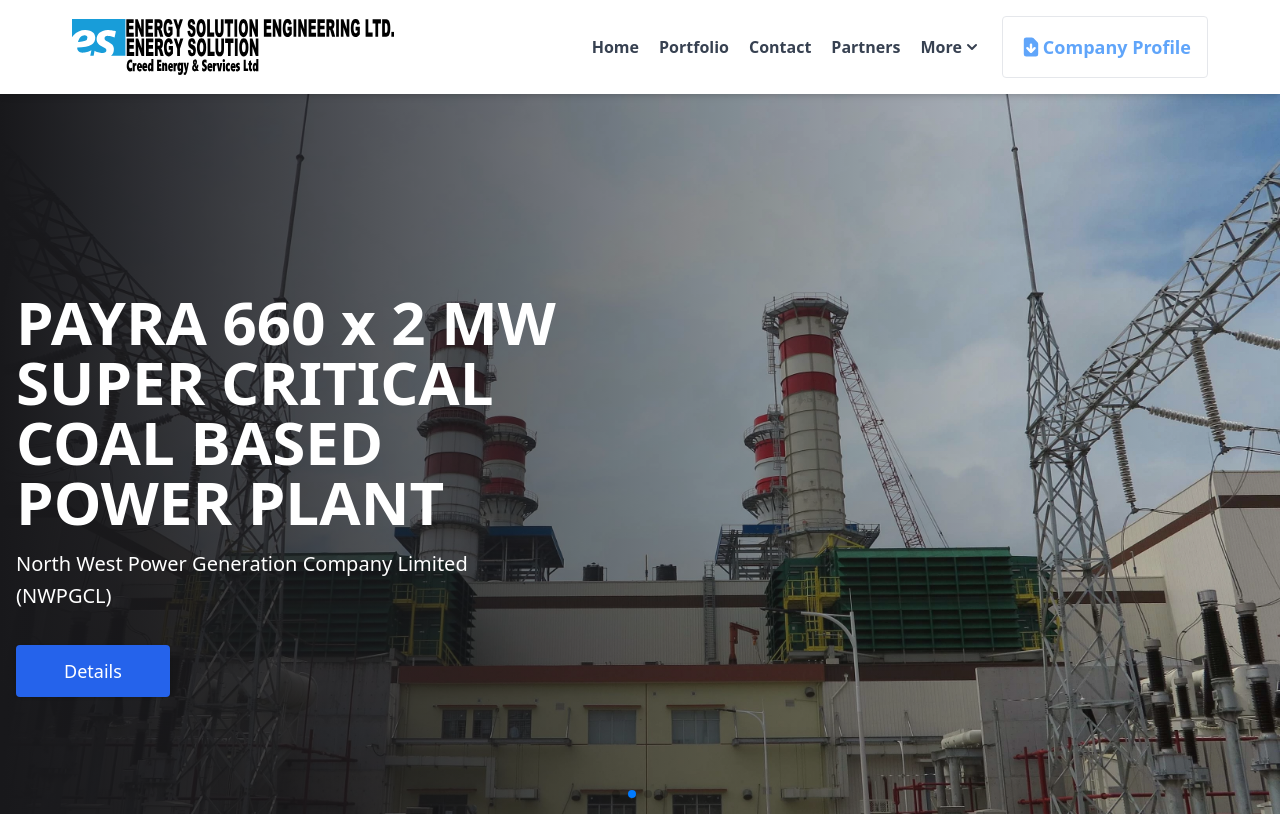
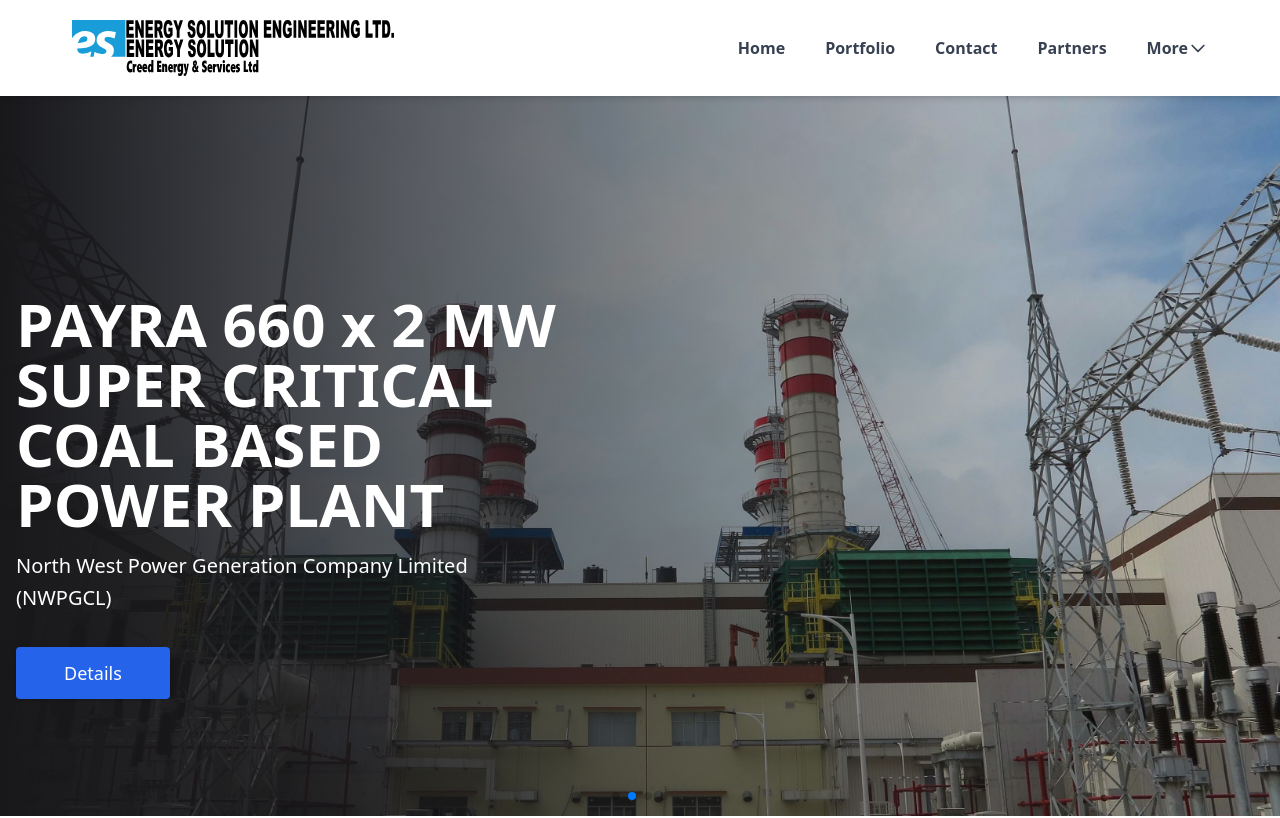
Before and after one commit to bobalok/energysol, a Next.js app: page / in a window 1280 px wide. Shown: the top 818 px of the page. Built offline with nearby package versions, Linux system fonts and the light colour scheme.

Commit message:
testing navi

```diff
--- a/components/Layout.js
+++ b/components/Layout.js
@@ -1,9 +1,11 @@
 import Navbar from "./Navbar";
 import Footer from "./Footer";
+import Navi from "./Navi";
 export default function Layout({ children }) {
   return (
     <>
-      <Navbar />
+      <Navi />
+      {/* <Navbar /> */}
       {children}
       <Footer />
     </>
```
